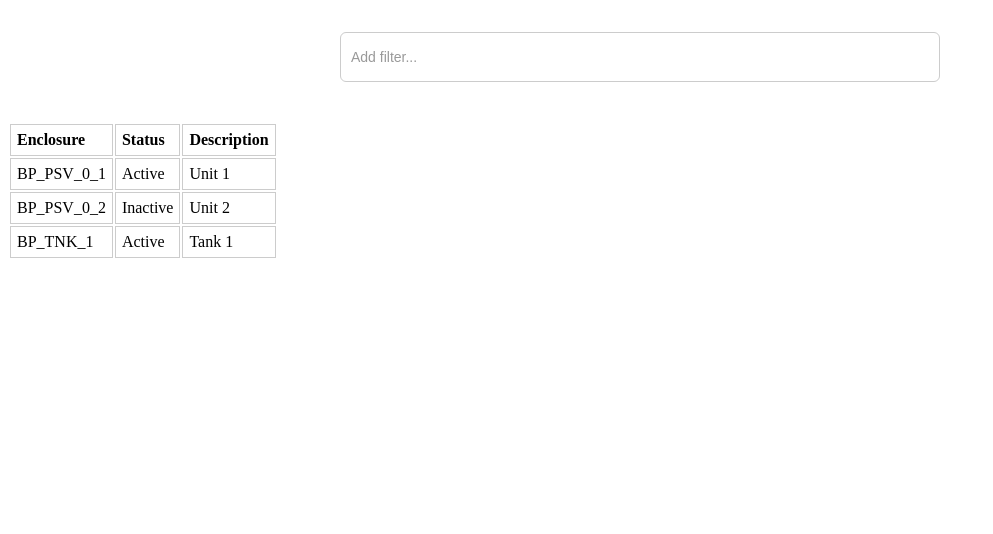
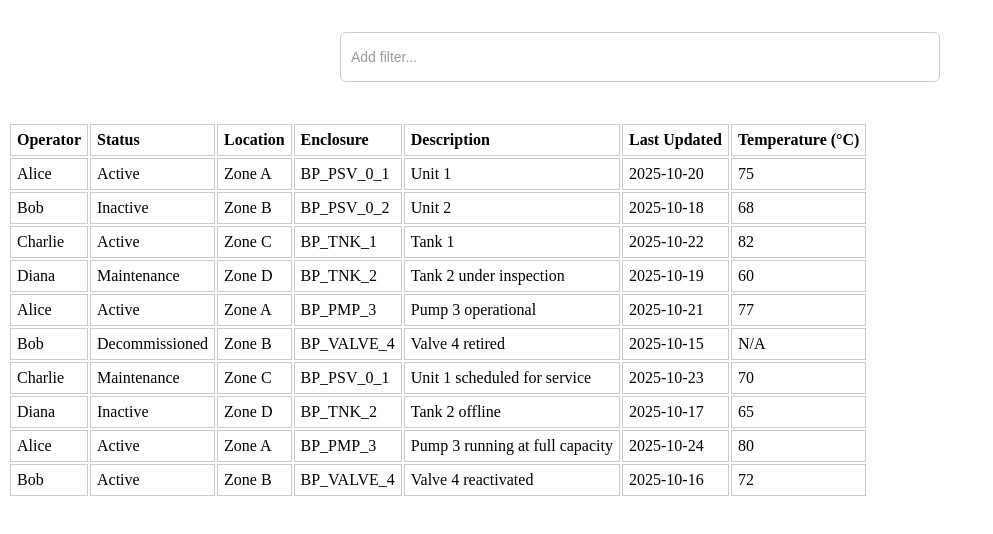
Before and after one commit to sakthivelreth/angular-facets-5-More-dropdown-at-end, an Angular app: page / in a window 1280 px wide. Shown: the top 534 px of the page, without its empty margins (0-993 px from the left). Built offline with nearby package versions, Linux system fonts and the light colour scheme.

Commit message:
Add the preferred column in very first of the dropdown

```diff
--- a/src/app/app.component.html
+++ b/src/app/app.component.html
@@ -8,12 +8,12 @@
 <table>
   <thead>
     <tr>
-      <th *ngFor="let col of columns">{{ col.label }}</th>
+      <th *ngFor="let col of columns()">{{ col.label }}</th>
     </tr>
   </thead>
   <tbody>
     <tr *ngFor="let row of filteredData()">
-      <td *ngFor="let col of columns">{{ $any(row)[col.key] || '' }}</td>
+      <td *ngFor="let col of columns()">{{ $any(row)[col.key] || '' }}</td>
     </tr>
   </tbody>
 </table>
--- a/src/app/app.component.ts
+++ b/src/app/app.component.ts
@@ -1,4 +1,4 @@
-import { Component, signal, computed } from '@angular/core';
+import { Component, signal, computed, OnInit } from '@angular/core';
 import { NgFor } from '@angular/common';
 import { FacetFilterComponent, Column } from './faceted-search/faceted-search.component';
 
@@ -9,20 +9,153 @@ import { FacetFilterComponent, Column } from './faceted-search/faceted-search.co
   styleUrls: ['./app.component.css'],
   imports: [NgFor, FacetFilterComponent],
 })
-export class AppComponent {
-  columns: Column[] = [
-    { key: 'enclosure', label: 'Enclosure', type: 'select', values: ['BP_PSV_0_1', 'BP_PSV_0_2', 'BP_TNK_1'] },
-    { key: 'status', label: 'Status', type: 'select', values: ['Active', 'Inactive'] },
-    { key: 'description', label: 'Description', type: 'text' },
-  ];
+export class AppComponent implements OnInit {
+  columns = signal<Column[]>([]);
+
+  // preferred column keys that should appear on top
+  preferredKeys = ['operator', 'status', 'location'];
+
+  ngOnInit() {
+    this.fetchColumns();
+  }
+
+  fetchColumns() {
+    setTimeout(() => {
+      const allColumns: Column[] = [
+        {
+          key: 'enclosure',
+          label: 'Enclosure',
+          type: 'select',
+          values: ['BP_PSV_0_1', 'BP_PSV_0_2', 'BP_TNK_1', 'BP_TNK_2', 'BP_PMP_3', 'BP_VALVE_4'],
+        },
+        {
+          key: 'status',
+          label: 'Status',
+          type: 'select',
+          values: ['Active', 'Inactive', 'Maintenance', 'Decommissioned'],
+        },
+        { key: 'description', label: 'Description', type: 'text' },
+        { key: 'location', label: 'Location', type: 'select', values: ['Zone A', 'Zone B', 'Zone C', 'Zone D'] },
+        { key: 'lastUpdated', label: 'Last Updated', type: 'text' },
+        { key: 'operator', label: 'Operator', type: 'select', values: ['Alice', 'Bob', 'Charlie', 'Diana'] },
+        { key: 'temperature', label: 'Temperature (°C)', type: 'text' },
+      ];
+
+      const reordered = this.reorderColumns(allColumns);
+      this.columns.set(reordered);
+    }, 1000);
+  }
 
   data = signal([
-    { enclosure: 'BP_PSV_0_1', status: 'Active', description: 'Unit 1' },
-    { enclosure: 'BP_PSV_0_2', status: 'Inactive', description: 'Unit 2' },
-    { enclosure: 'BP_TNK_1', status: 'Active', description: 'Tank 1' },
+    {
+      enclosure: 'BP_PSV_0_1',
+      status: 'Active',
+      description: 'Unit 1',
+      location: 'Zone A',
+      lastUpdated: '2025-10-20',
+      operator: 'Alice',
+      temperature: '75',
+    },
+    {
+      enclosure: 'BP_PSV_0_2',
+      status: 'Inactive',
+      description: 'Unit 2',
+      location: 'Zone B',
+      lastUpdated: '2025-10-18',
+      operator: 'Bob',
+      temperature: '68',
+    },
+    {
+      enclosure: 'BP_TNK_1',
+      status: 'Active',
+      description: 'Tank 1',
+      location: 'Zone C',
+      lastUpdated: '2025-10-22',
+      operator: 'Charlie',
+      temperature: '82',
+    },
+    {
+      enclosure: 'BP_TNK_2',
+      status: 'Maintenance',
+      description: 'Tank 2 under inspection',
+      location: 'Zone D',
+      lastUpdated: '2025-10-19',
+      operator: 'Diana',
+      temperature: '60',
+    },
+    {
+      enclosure: 'BP_PMP_3',
+      status: 'Active',
+      description: 'Pump 3 operational',
+      location: 'Zone A',
+      lastUpdated: '2025-10-21',
+      operator: 'Alice',
+      temperature: '77',
+    },
+    {
+      enclosure: 'BP_VALVE_4',
+      status: 'Decommissioned',
+      description: 'Valve 4 retired',
+      location: 'Zone B',
+      lastUpdated: '2025-10-15',
+      operator: 'Bob',
+      temperature: 'N/A',
+    },
+    {
+      enclosure: 'BP_PSV_0_1',
+      status: 'Maintenance',
+      description: 'Unit 1 scheduled for service',
+      location: 'Zone C',
+      lastUpdated: '2025-10-23',
+      operator: 'Charlie',
+      temperature: '70',
+    },
+    {
+      enclosure: 'BP_TNK_2',
+      status: 'Inactive',
+      description: 'Tank 2 offline',
+      location: 'Zone D',
+      lastUpdated: '2025-10-17',
+      operator: 'Diana',
+      temperature: '65',
+    },
+    {
+      enclosure: 'BP_PMP_3',
+      status: 'Active',
+      description: 'Pump 3 running at full capacity',
+      location: 'Zone A',
+      lastUpdated: '2025-10-24',
+      operator: 'Alice',
+      temperature: '80',
+    },
+    {
+      enclosure: 'BP_VALVE_4',
+      status: 'Active',
+      description: 'Valve 4 reactivated',
+      location: 'Zone B',
+      lastUpdated: '2025-10-16',
+      operator: 'Bob',
+      temperature: '72',
+    },
   ]);
 
   activeFilters = signal<Record<string, string>>({});
+
+  reorderColumns(cols: Column[]): Column[] {
+    const preferred: Column[] = [];
+    const remaining: Column[] = [];
+
+    // Iterate preferredKeys in order
+    this.preferredKeys.forEach((key) => {
+      const match = cols.find((c) => c.key === key);
+      if (match) preferred.push(match);
+    });
+
+    // Remaining columns: all that are not in preferredKeys
+    remaining.push(...cols.filter((c) => !this.preferredKeys.includes(c.key)));
+
+    return [...preferred, ...remaining];
+  }
 
   filteredData = computed(() => {
     const filters = this.activeFilters();
--- a/src/app/faceted-search/faceted-search.component.ts
+++ b/src/app/faceted-search/faceted-search.component.ts
@@ -9,6 +9,7 @@ import {
   OnDestroy,
   ElementRef,
   ViewChild,
+  Signal,
 } from '@angular/core';
 import { CommonModule } from '@angular/common';
 import { FormsModule } from '@angular/forms';
@@ -33,7 +34,10 @@ export class FacetFilterComponent implements OnInit, OnDestroy {
 
   private removeTokenContainer = false;
 
-  @Input() columns: Column[] = [];
+  //@Input() columns: Column[] = [];
+
+  @Input() columns?: Signal<Column[]>;
+
   @Input() visibleChipCount = 2;
   @Input() dynamicValuesProvider?: (colKey: string, searchTerm: string) => string[] | Promise<string[]>;
 
@@ -66,7 +70,7 @@ export class FacetFilterComponent implements OnInit, OnDestroy {
   filteredColumns = computed(() => {
     const q = this.inputValue().toLowerCase();
     const activeKeys = Object.keys(this.activeFilters());
-    return this.columns.filter((c) => !activeKeys.includes(c.key) && c.label.toLowerCase().includes(q));
+    return this.columns?.().filter((c) => !activeKeys.includes(c.key) && c.label.toLowerCase().includes(q));
   });
 
   possibleValues = computed(() => {
@@ -124,15 +128,17 @@ export class FacetFilterComponent implements OnInit, OnDestroy {
   }
 
   selectColumnOnEnter() {
-    const match = this.filteredColumns()[0];
-    if (match) this.selectColumn(match);
+    const match = (this.filteredColumns() ?? [])[0];
+    if (!match) return;
+    this.selectColumn(match);
   }
 
   onColumnKeydown(event: KeyboardEvent) {
     const list = this.filteredColumns();
-    const lastIndex = list.length - 1;
+    const safeList = list ?? [];
+    if (!safeList.length) return;
 
-    if (!list.length) return;
+    const lastIndex = safeList.length - 1;
 
     switch (event.key) {
       case 'ArrowDown':
@@ -147,7 +153,7 @@ export class FacetFilterComponent implements OnInit, OnDestroy {
 
       case 'Enter':
         event.preventDefault();
-        const selected = list[this.highlightedIndex()];
+        const selected = safeList[this.highlightedIndex()];
         if (selected) this.selectColumn(selected);
         else this.selectColumnOnEnter(); // fallback to first
         break;
@@ -240,7 +246,7 @@ export class FacetFilterComponent implements OnInit, OnDestroy {
   }
 
   getColumnLabel(key: string) {
-    return this.columns.find((c) => c.key === key)?.label || key;
+    return this.columns?.().find((c) => c.key === key)?.label || key;
   }
 
   highlightMatch(text: string): string {
```
